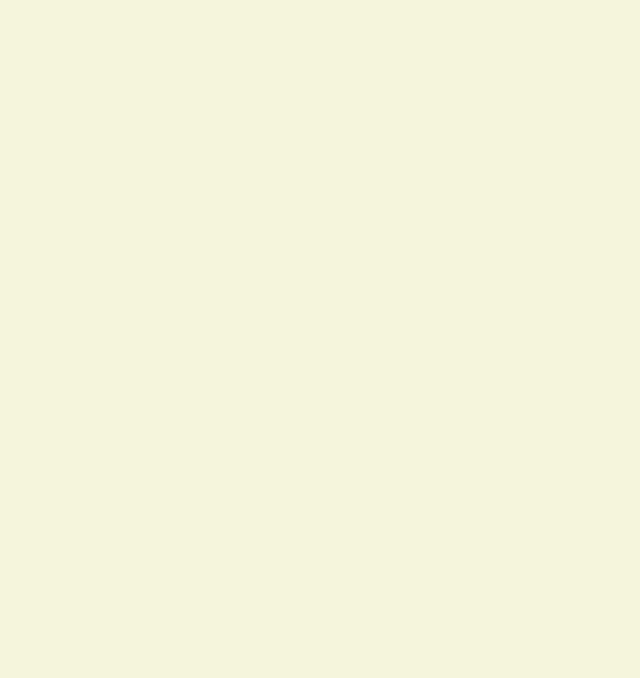
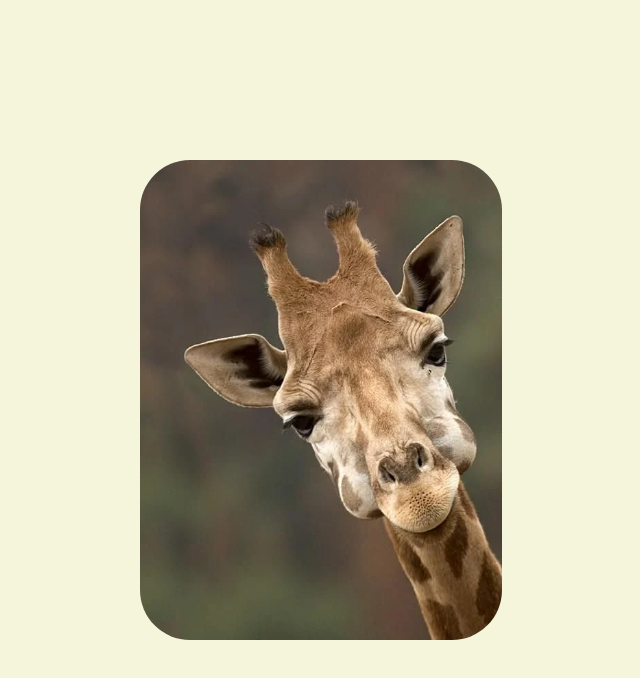
Before and after one commit to amolazinali/nikparvar-javascript, a plain HTML site: page 02/4/index.html in a window 1280 px wide. Shown: the whole page, without its empty margins (319-959 px from the left). Drawn offline with Linux system fonts and the light colour scheme.

Commit message:
Update index.html

```diff
--- a/02/4/index.html
+++ b/02/4/index.html
@@ -9,7 +9,10 @@
 
 <body>
 
-    <img id="pic" />
+    <img id="pic" src="zf.webp"/>
+    <script>
+        document.getElementById("pic").setAttribute("style", "border-radius: 50px;");
+    </script>
 
 </body>
 
```
